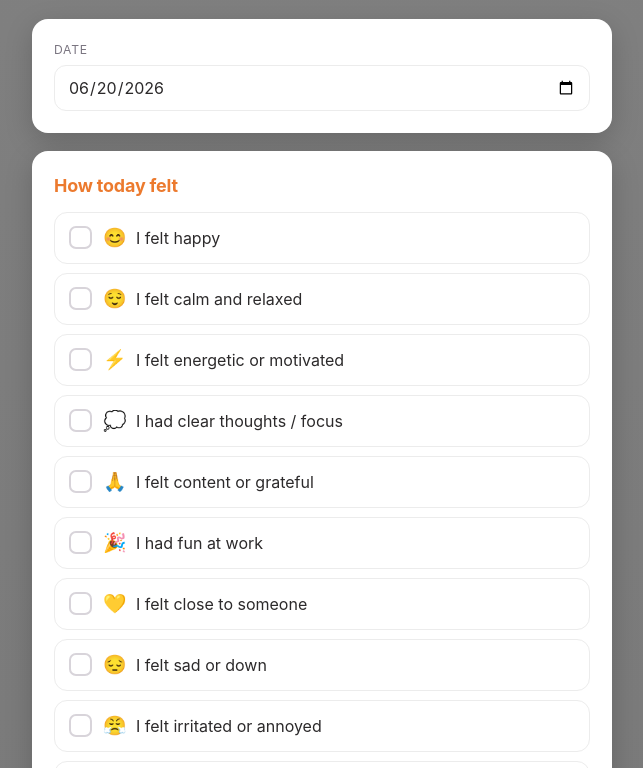
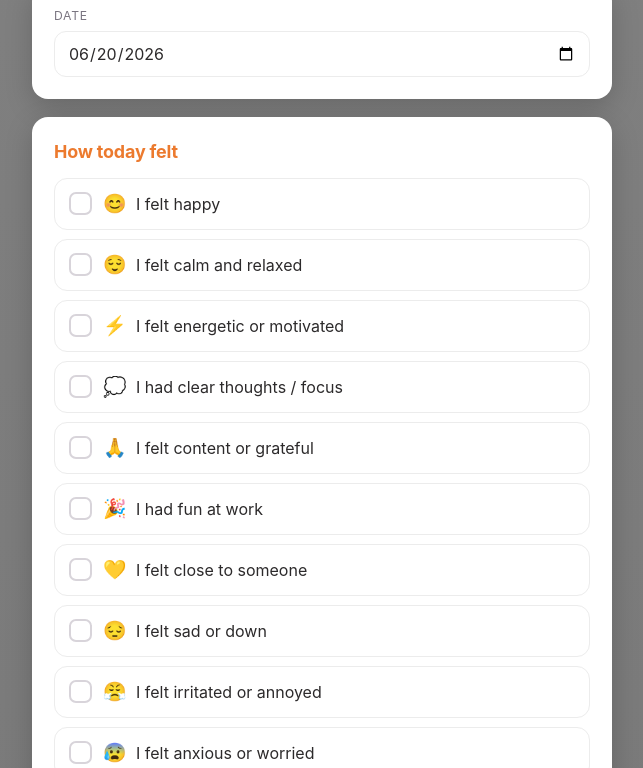
Before and after one commit to nicolaslekai/Fluoxetine, a plain HTML site: page index.html in a window 1280 px wide. Shown: the part 138-906 px from the top of the page, without its empty margins (318-961 px from the left). Drawn offline with nearby package versions, Linux system fonts and the light colour scheme.

Commit message:
Add files via upload

```diff
--- a/index.html
+++ b/index.html
@@ -2,7 +2,7 @@
 <html lang="en">
 <head>
 <meta charset="UTF-8" />
-<meta name="viewport" content="width=device-width, initial-scale=1.0, viewport-fit=cover" />
+<meta name="viewport" content="width=device-width, initial-scale=1.0" />
 <title>Mood Diary</title>
 <script src="https://cdnjs.cloudflare.com/ajax/libs/Chart.js/4.4.1/chart.umd.min.js"></script>
 <style>
@@ -21,11 +21,7 @@
   body{
     margin:0; font-family:-apple-system,BlinkMacSystemFont,"Segoe UI",Roboto,Helvetica,Arial,sans-serif;
     background:linear-gradient(180deg,var(--bg),var(--bg2)); color:var(--ink); line-height:1.5;
-    padding-top:max(64px, calc(env(safe-area-inset-top, 0px) + 26px));
-    padding-right:calc(env(safe-area-inset-right, 0px) + 16px);
-    padding-bottom:calc(env(safe-area-inset-bottom, 0px) + 90px);
-    padding-left:calc(env(safe-area-inset-left, 0px) + 16px);
-    min-height:100vh;
+    padding:30px 18px 90px; min-height:100vh;
   }
   .wrap{max-width:580px;margin:0 auto}
   header{display:flex;align-items:center;justify-content:space-between;gap:12px;margin-bottom:8px}
```
